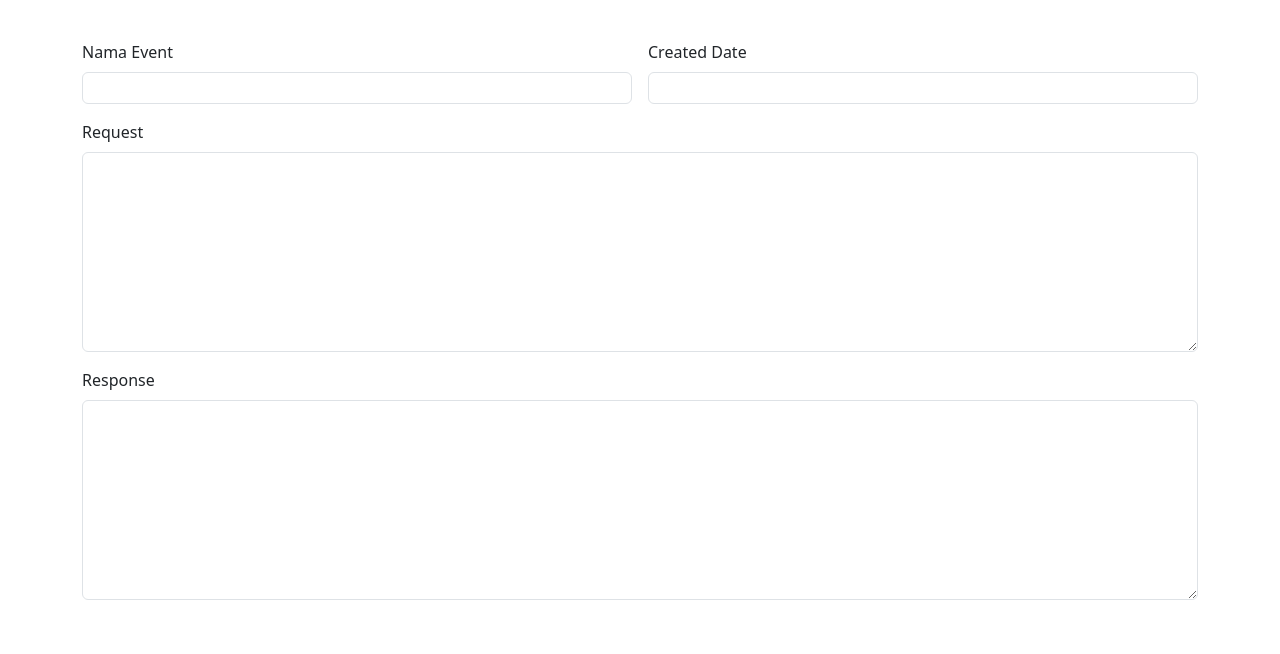
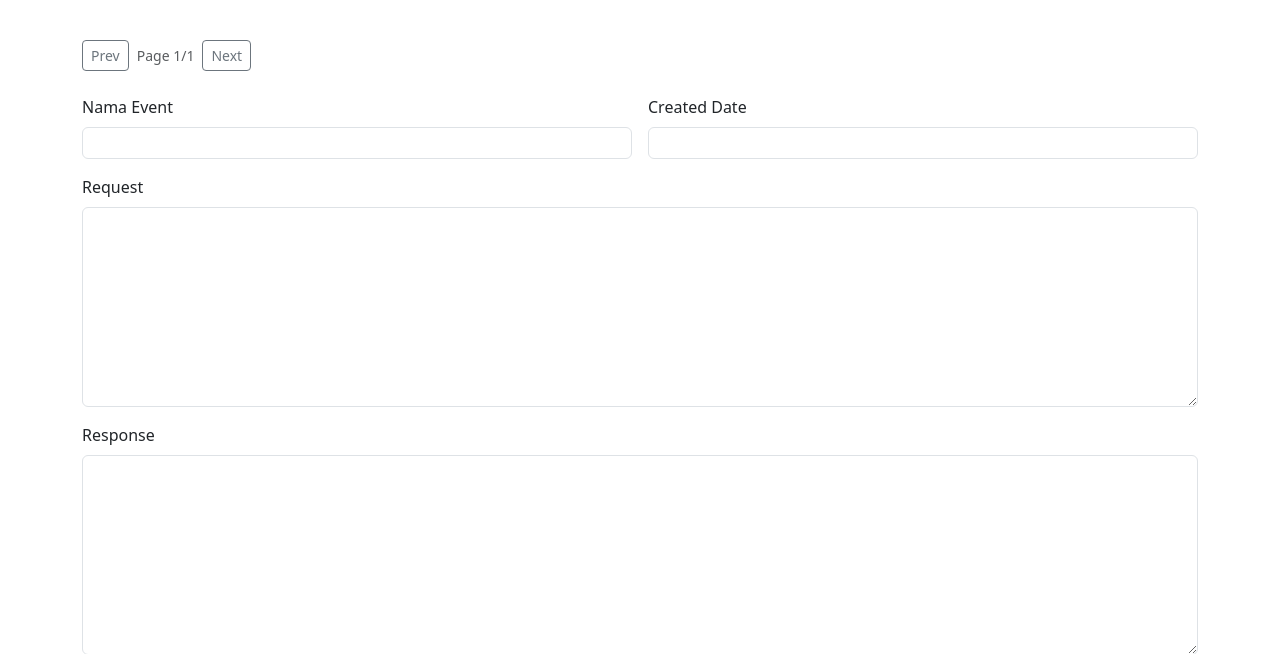
Before and after one commit to nugie07/armos_tools, a Flask app: page /menu/log-viewer in a window 1280 px wide. Shown: the part 268-922 px from the top of the page. Before the commit the page ends 868 px from the top, so only its background shows below. Run offline with Flask 3, Linux system fonts and the light colour scheme; the visitor is signed in with stand-in values (Sample User, id 1); data that the repository does not hold is empty; parts of the project's set-up code (start-up, migrations or seed data) failed here and were passed over; some libraries are stand-ins or nearby versions.

Commit message:
Log Viewer: add server-side pagination (10 per page) with Prev/Next controls

```diff
--- a/app.py
+++ b/app.py
@@ -5,6 +5,7 @@ from flask import Flask, jsonify, redirect, render_template, request, url_for, s
 import json
 from pathlib import Path
 import requests
+import math
 import random
 
 
@@ -342,6 +343,14 @@ def api_log_search():
     file_name = request.args.get("file", "").strip()
     q_event = request.args.get("event", "").strip()
     q_request = request.args.get("request", "").strip()
+    try:
+        page = max(1, int(request.args.get("page", "1")))
+    except Exception:
+        page = 1
+    try:
+        per_page = max(1, int(request.args.get("per_page", "10")))
+    except Exception:
+        per_page = 10
 
     if not file_name:
         return jsonify({"status": 400, "message": "file required"}), 400
@@ -364,7 +373,20 @@ def api_log_search():
         if _match(row.get("event"), q_event) and _match(row.get("request"), q_request):
             results.append(row)
 
-    return jsonify({"status": 200, "data": results})
+    total = len(results)
+    pages = max(1, math.ceil(total / per_page))
+    start = (page - 1) * per_page
+    end = start + per_page
+    paged = results[start:end]
+
+    return jsonify({
+        "status": 200,
+        "data": paged,
+        "total": total,
+        "page": page,
+        "per_page": per_page,
+        "pages": pages
+    })
 
 
 # ---------- Menu 4: PRODUCT to ROUTE ----------
--- a/templates/log_viewer.html
+++ b/templates/log_viewer.html
@@ -53,6 +53,12 @@
         </table>
       </div>
 
+      <div class="d-flex align-items-center gap-2 mb-4">
+        <button id="prevPage" class="btn btn-outline-secondary btn-sm">Prev</button>
+        <span id="pageInfo" class="small text-muted">Page 1/1</span>
+        <button id="nextPage" class="btn btn-outline-secondary btn-sm">Next</button>
+      </div>
+
       <div class="row g-3">
         <div class="col-md-6">
           <label class="form-label">Nama Event</label>
@@ -89,6 +95,8 @@
 
       let currentData = [];
       let selectedRecordId = null;
+      let currentPage = 1;
+      let totalPages = 1;
 
       function renderFileOptions(files){
         ddlFile.innerHTML = '';
@@ -147,9 +155,12 @@
         const prevSelected = selectedRecordId;
         loading.classList.remove('d-none');
         try {
-          const res = await fetch(`/api/log/search?file=${encodeURIComponent(file)}&event=${encodeURIComponent(qEvent)}&request=${encodeURIComponent(qReq)}`);
+          const res = await fetch(`/api/log/search?file=${encodeURIComponent(file)}&event=${encodeURIComponent(qEvent)}&request=${encodeURIComponent(qReq)}&page=${currentPage}&per_page=10`);
           const json = await res.json();
           currentData = (json.data || []).map((x, i) => ({...x, _idx: i}));
+          totalPages = json.pages || 1;
+          const info = document.getElementById('pageInfo');
+          if(info){ info.textContent = `Page ${json.page || 1}/${totalPages}`; }
           renderRows(currentData);
           if(prevSelected != null){
             const found = currentData.find(r => String(r.api_request_log_id) === String(prevSelected));
@@ -161,6 +172,8 @@
       }
 
       btnSearch.addEventListener('click', doSearch);
+      document.getElementById('prevPage').addEventListener('click', () => { if(currentPage > 1){ currentPage--; doSearch(); } });
+      document.getElementById('nextPage').addEventListener('click', () => { if(currentPage < totalPages){ currentPage++; doSearch(); } });
       loadFiles();
     </script>
   </body>
```
